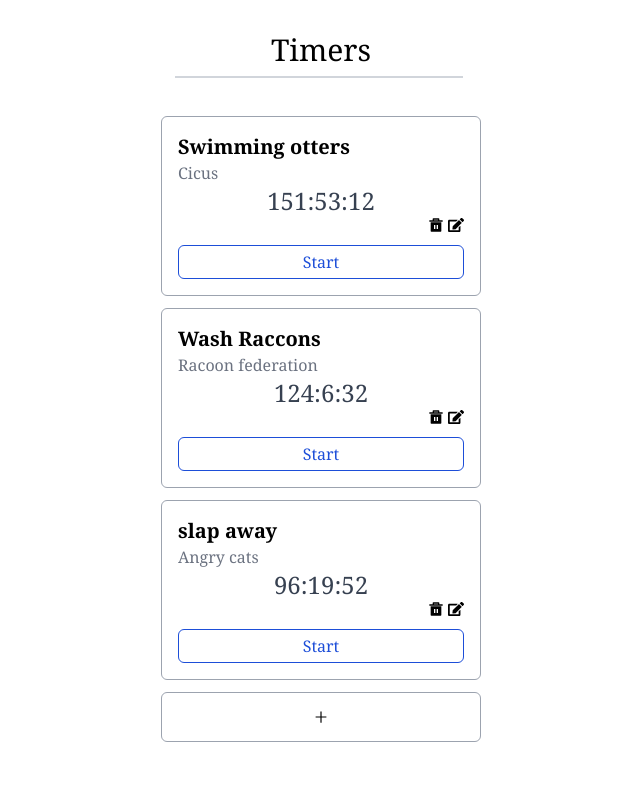
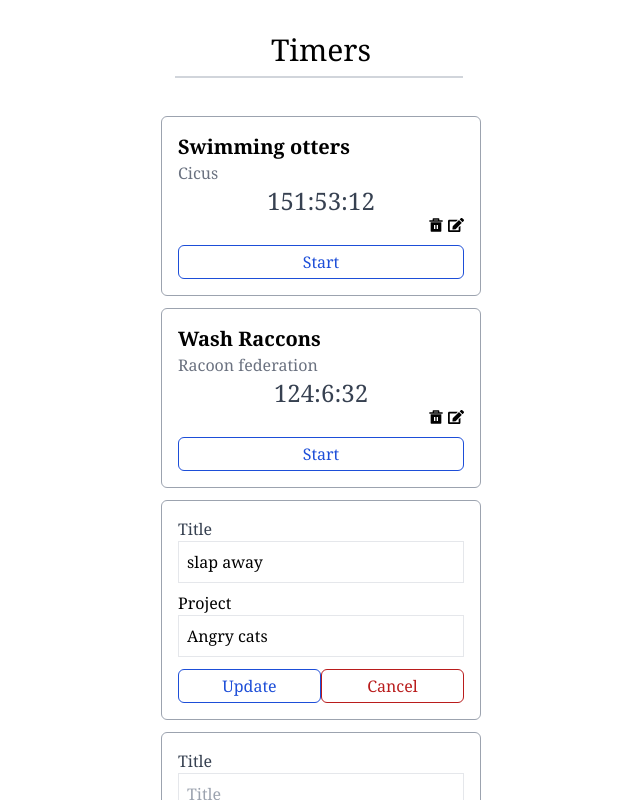
Before and after one commit to barnwalp/timer, a React (Create React App) app: page / in a window 1280 px wide. Shown: the top 800 px of the page, without its empty margins (319-959 px from the left). Built offline with nearby package versions, Linux system fonts and the light colour scheme.

Commit message:
feat/inverse data flow from TimerForm to ToggleableTimerForm

```diff
--- a/src/App.js
+++ b/src/App.js
@@ -15,18 +15,21 @@ export default class TimersDashboard extends React.Component {
 					project: 'Cicus',
 					id: uuidv4(),
 					elapsed: 546792,
+					editFormOpen: false,
 				},
 				{
 					title: 'Wash Raccons',
 					project: 'Racoon federation',
 					id: uuidv4(),
 					elapsed: 446792,
+					editFormOpen: false,
 				},
 				{
 					title: 'slap away',
 					project: 'Angry cats',
 					id: uuidv4(),
 					elapsed: 346792,
+					editFormOpen: true,
 				},
 			]
 		}
@@ -53,6 +56,7 @@ class TimerList extends React.Component {
 				title={timer.title}
 				project={timer.project}
 				elapsed={timer.elapsed}
+				editFormOpen={timer.editFormOpen}
 			/>
 		))
 		return (
@@ -67,18 +71,30 @@ class ToggleableTimerForm extends React.Component {
 	constructor(props) {
 		super(props);
 		this.state = {
-			isOpen: false,
+			isOpen: true,
 		}
+	}
+	handleFormToggle = () => {
+		this.setState((curFlag) => {
+			return {
+				isOpen: !curFlag.isOpen,
+			}
+		});
 	}
 	render() {
 		if (this.state.isOpen) {
 			return (
-				<TimerForm />
+				<TimerForm
+					id={this.props.id}
+					title={this.props.title}
+					project={this.props.project}
+					handleClick={this.handleFormToggle}
+				/>
 			)
 		} else {
 			return (
 				<div className="flex justify-center max-w-sm p-4 mt-3 border border-gray-400 border-solid rounded-md">
-					<button><AiOutlinePlus /></button>
+					<button onClick={this.handleFormToggle}><AiOutlinePlus /></button>
 				</div>
 			)
 		}
@@ -86,14 +102,8 @@ class ToggleableTimerForm extends React.Component {
 }
 
 class EditTimer extends React.Component {
-	constructor(props) {
-		super(props);
-		this.state = {
-			editFormOpen: false,
-		}
-	}
 	render() {
-		if (this.state.editFormOpen) {
+		if (this.props.editFormOpen) {
 			return(
 				<TimerForm
 					id={this.props.id}
@@ -132,6 +142,13 @@ class Timer extends React.Component {
 }
 
 class TimerForm extends React.Component {
+	constructor(props) {
+		super(props);
+		this.state = {
+			title: this.props.title || '',
+			project: this.props.project || '',
+		}
+	}
 	render() {
 		let btnText;
 		(this.props.title) ? (btnText="Update") : (btnText="Create")
@@ -142,18 +159,21 @@ class TimerForm extends React.Component {
 					type="text"
 					name="title"
 					placeholder="Title"
-					value={this.props.title}
+					value={this.state.title}
 				/>
 				<label className="mt-2 text-md text-gray" htmlFor="project">Project</label>
 				<input className="p-2 border border-solid"
 					type="text"
 					name="project"
 					placeholder="Project"
-					value={this.props.project}
+					value={this.state.project}
 				/>
 				<div className="flex">
 					<button className="w-2/4 p-2 py-1 mt-3 text-blue-700 border border-blue-700 border-solid rounded-md hover:border-blue-900 hover:shadow-md">{btnText}</button>
-					<button className="w-2/4 p-2 py-1 mt-3 text-red-700 border border-red-700 border-solid gap-2 rounded-md hover:border-red-900 hover:shadow-md">Cancel</button>
+					<button
+						onClick={() => this.props.handleClick()}
+						className="w-2/4 p-2 py-1 mt-3 text-red-700 border border-red-700 border-solid gap-2 rounded-md hover:border-red-900 hover:shadow-md">Cancel
+					</button>
 				</div>
 			</div>
 		);
```
